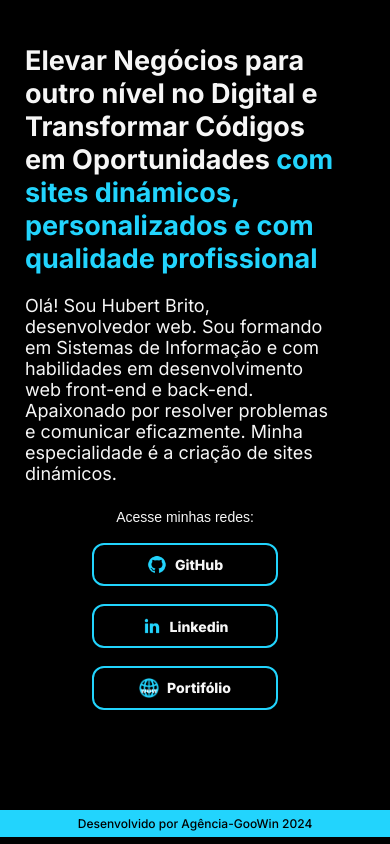
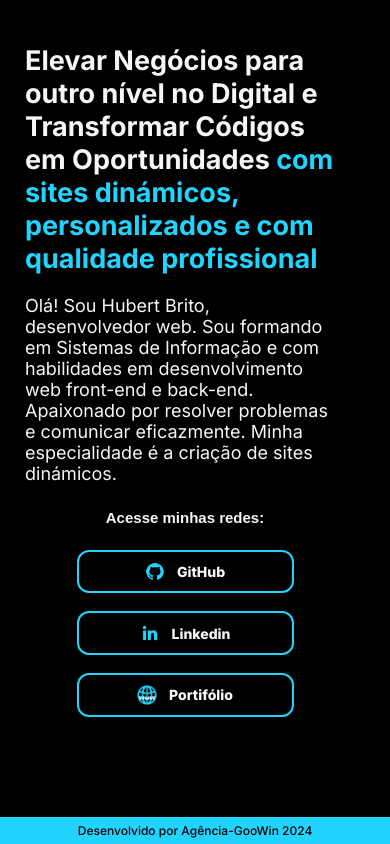
Before and after one commit to hubertbrito/curriculo-pessoal-exemplo, a plain HTML site: page index.html in a window 390 px wide. Shown: the part 395-1239 px from the top of the page. Drawn offline with Linux system fonts and the light colour scheme.

Commit message:
concertando as medidas dos botoes

```diff
--- a/index.css
+++ b/index.css
@@ -125,8 +125,9 @@ h1{
 }
 
 .sub-titulo{
-    font-size: 14px;
-    font-weight: 500;
+    font-size: 15px;
+    padding-bottom: 6px;
+    font-weight: 600;
     font-family: "krona One", sans-serif;
 }
 .div-links a{
@@ -134,7 +135,7 @@ h1{
     align-items:center ;
     justify-content: center;
     gap: 6px;
-    width: 100px;
+    width: 200px;
     font-size: 14px;
     font-weight: 800;
     padding: 10px 54px;
@@ -221,8 +222,8 @@ h1{
         text-align: left;
     }
     .div-links a{
-        gap: 8px;
-        width: 60%;
+        gap: 12px;
+        width: 70%;
     }
     .rodape{
         width: 100%;
--- a/sobre.css
+++ b/sobre.css
@@ -145,7 +145,7 @@ h1{
     justify-content: center;
     gap: 6px;
     width: 100px;
-    font-size: 14px;
+    font-size: 18px;
     font-weight: 800;
     padding: 10px 54px;
     border: 2px solid var(--cor-terciaria);
```
